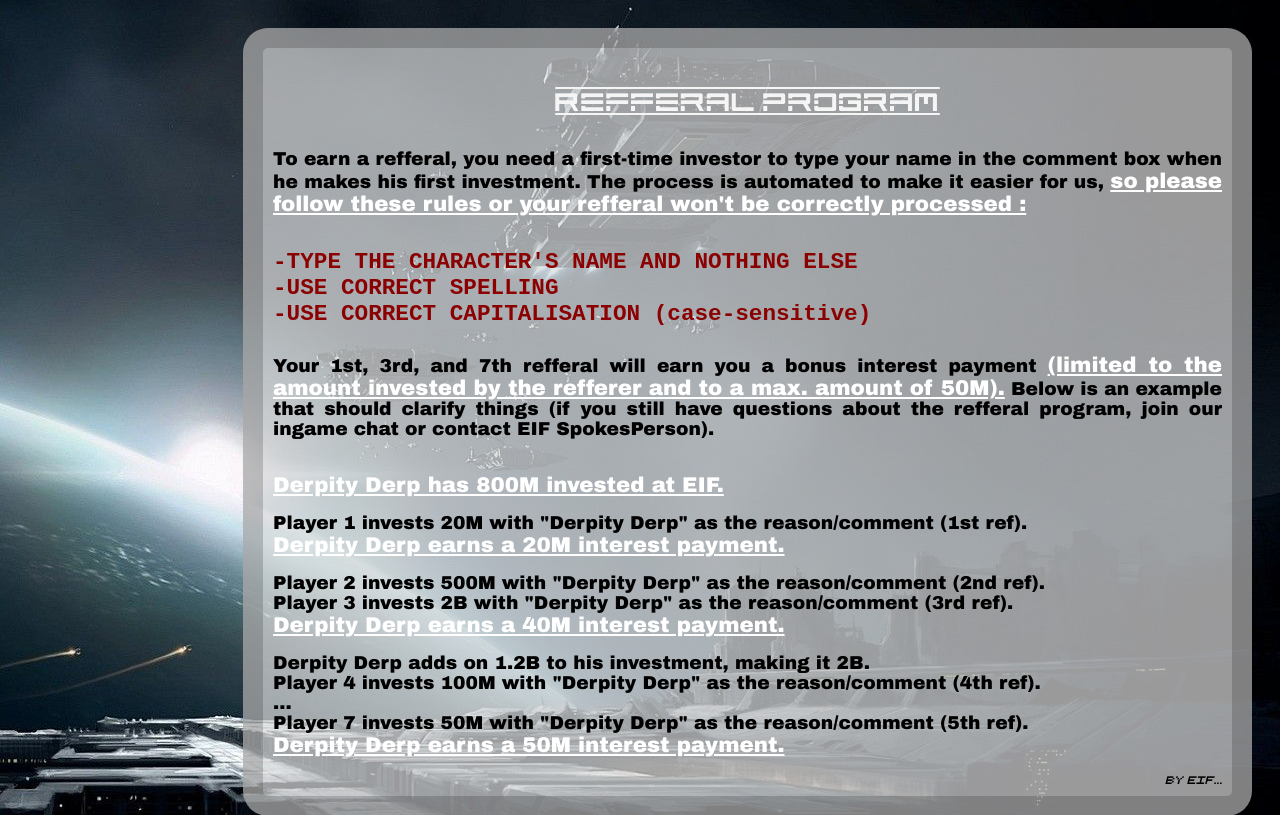
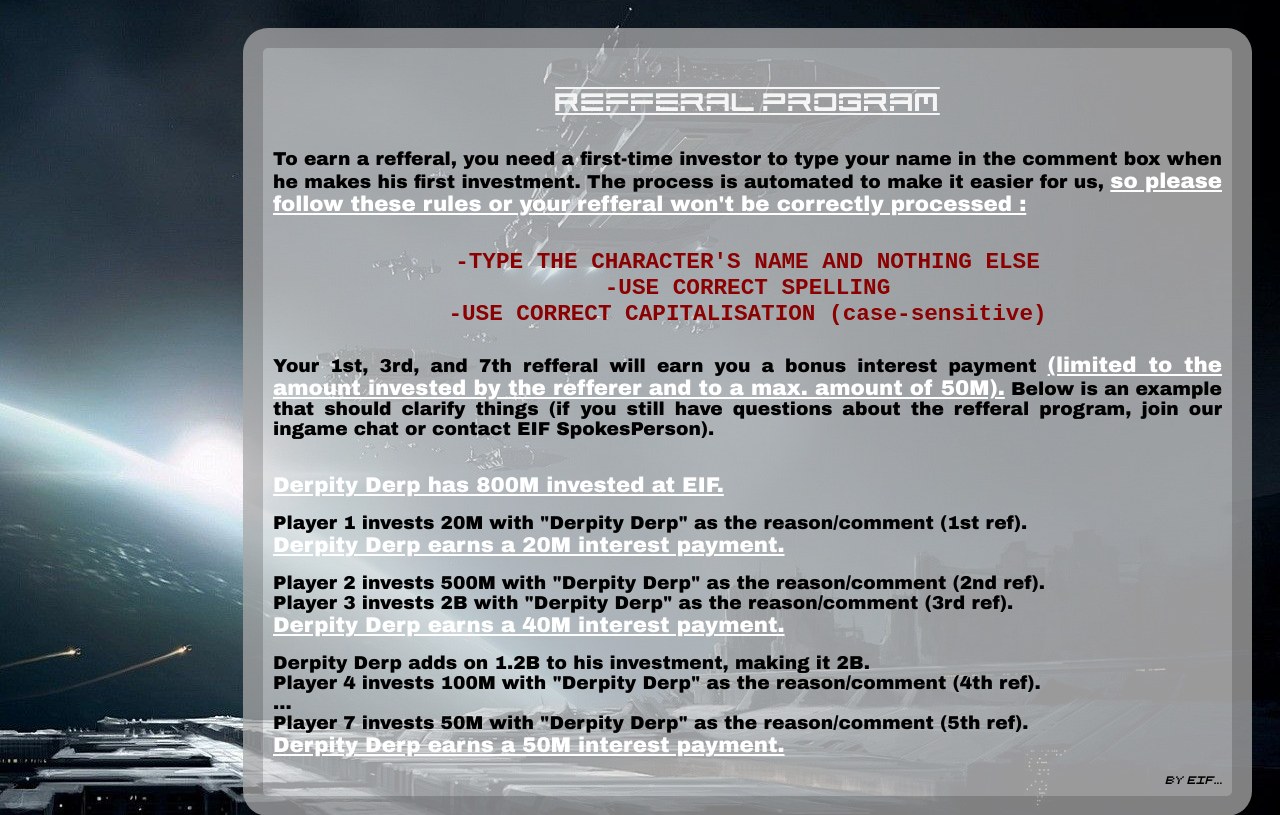
Before and after one commit to RaBaTaJ/EveSite, a Django app: page /home/InvestmentGuide in a window 1280 px wide. Shown: the part 2238-3053 px from the top of the page. Run offline with Django 3.2, Linux system fonts and the light colour scheme.

Commit message:
REFFERALS

```diff
--- a/home/templates/home/InvestmentGuide.html
+++ b/home/templates/home/InvestmentGuide.html
@@ -70,10 +70,10 @@
         <h4>Refferal program</h4>
 
         <p>To earn a refferal, you need a first-time investor to type your name in the comment box when he makes his first investment. The process is automated to make it easier for us, <u>so please follow these rules or your refferal won't be correctly processed :</u></p><br><br>
-        <div class="disclaimer">
+        <div class="disclaimer"><center>
         -TYPE THE CHARACTER'S NAME AND NOTHING ELSE<br>
         -USE CORRECT SPELLING<br>
-        -USE CORRECT CAPITALISATION (case-sensitive)<br><br></div>
+        -USE CORRECT CAPITALISATION (case-sensitive)<br><br></center></div>
         <p>Your 1st, 3rd, and 7th refferal will earn you a bonus interest payment <u>(limited to the amount invested by the refferer and to a max. amount of 50M).</u> Below is an example that should clarify things (if you still have questions about the refferal program, join our ingame chat or contact EIF SpokesPerson).</p><br><br>
 
         <p><u>Derpity Derp has 800M invested at EIF.</u></p><br>
```
